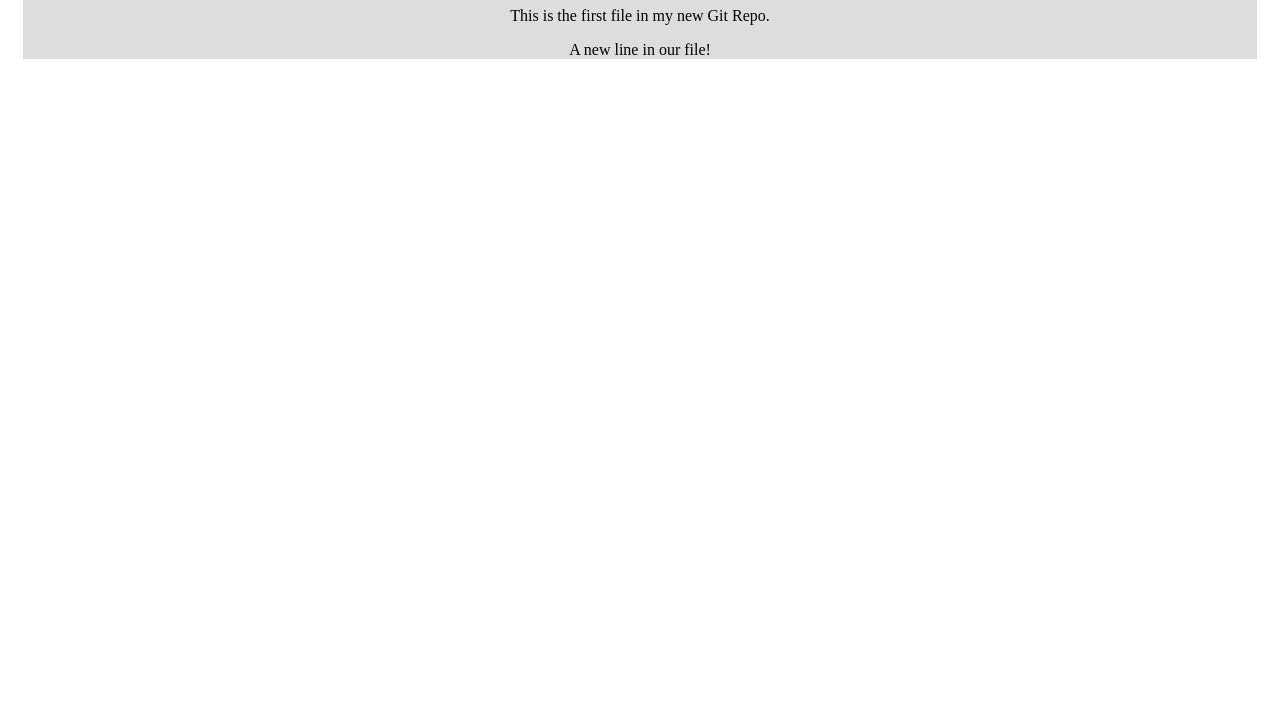
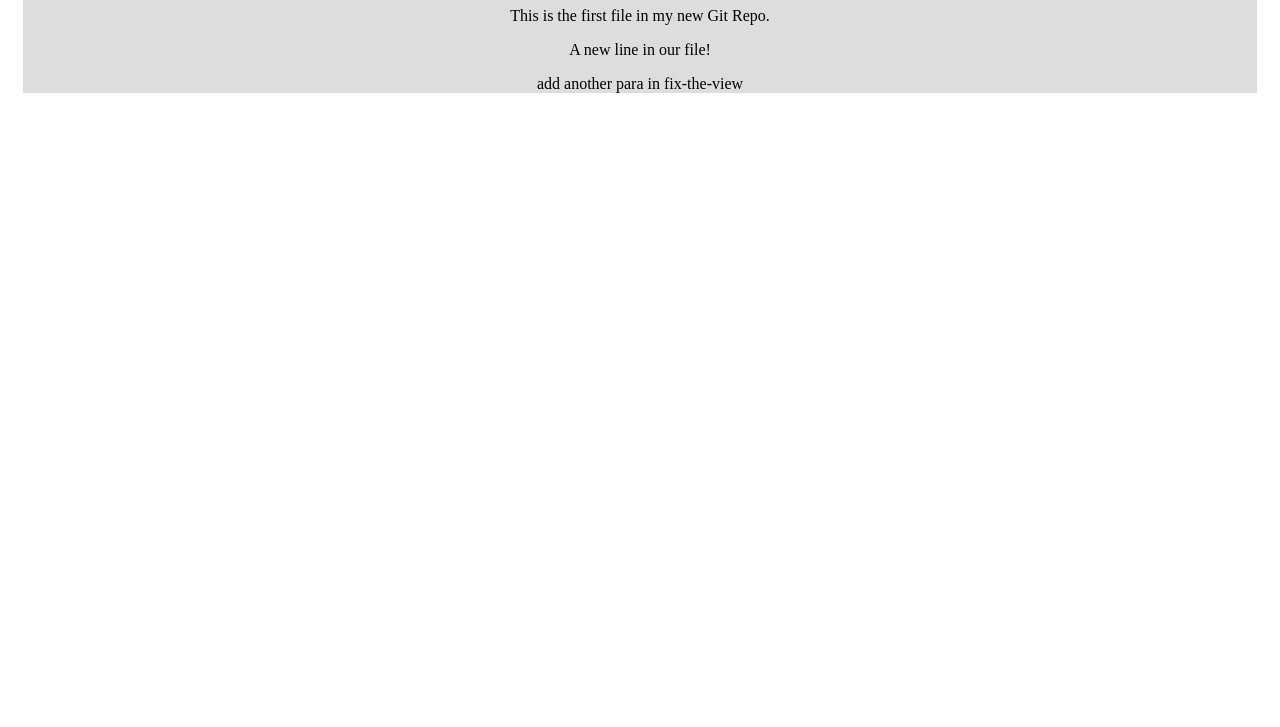
Before and after one commit to sumit-7000/test-repository, a plain HTML site: page index.html in a window 1280 px wide. Shown: the part 73-800 px from the top of the page. Drawn offline with Linux system fonts and the light colour scheme.

Commit message:
test on second branch fix-the view

```diff
--- a/index.html
+++ b/index.html
@@ -13,6 +13,7 @@
             <h1>test git learning Lesson</h1>
             <p>This is the first file in my new Git Repo.</p>
             <p>A new line in our file!</p>
+            <p>add another para in fix-the-view</p>
         </div>
     </div>
   </body>
```
